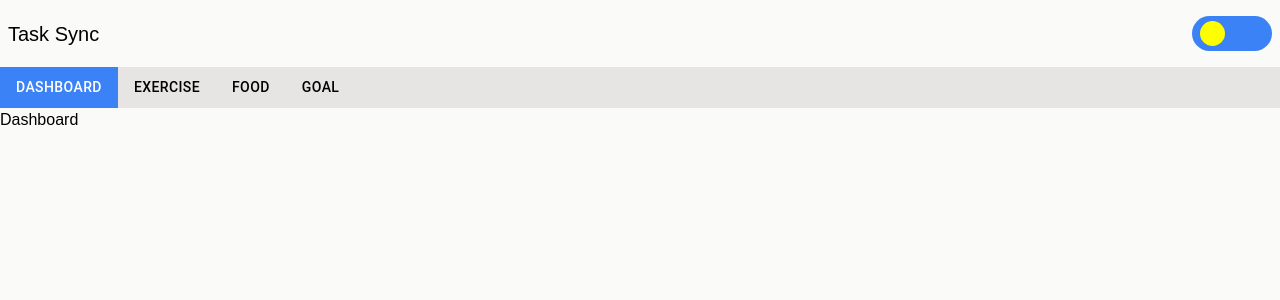
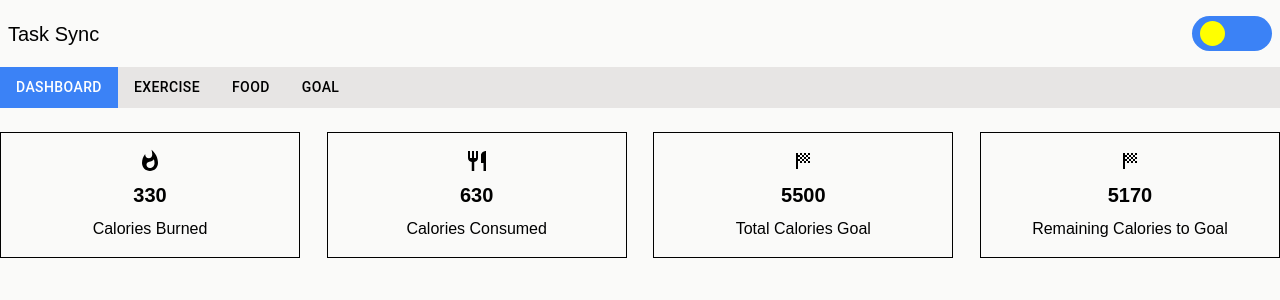
Before and after one commit to vivekbhatt07/FitnessTracker, a React (Vite) app: page / in a window 1280 px wide. Shown: the top 300 px of the page. Built offline with nearby package versions, Linux system fonts and the light colour scheme.

Commit message:
style: dashboard

```diff
--- a/src/Components/Cards/PrimaryCard/index.jsx
+++ b/src/Components/Cards/PrimaryCard/index.jsx
@@ -1,7 +1,14 @@
 import React from "react";
 
-const PrimaryCard = () => {
-  return <div></div>;
+const PrimaryCard = (props) => {
+  const { icon, value, title } = props;
+  return (
+    <div className="p-4 border flex flex-col items-center gap-2 min-w-[300px]">
+      {icon}
+      <div className="text-xl font-bold">{value}</div>
+      <div>{title}</div>
+    </div>
+  );
 };
 
 export default PrimaryCard;
--- a/src/Pages/Dashboard/index.jsx
+++ b/src/Pages/Dashboard/index.jsx
@@ -3,11 +3,32 @@ import { PageWrapper } from "../../Layout";
 import { PrimaryCard, LightLoader, DarkLoader } from "../../Components";
 import "./Dashboard.css";
 import { useTheme } from "../../Context/ThemeContext";
+import { Whatshot, Restaurant, SportsScore } from "@mui/icons-material";
 
 const Dashboard = () => {
   const { isDarkTheme } = useTheme();
 
-  return <PageWrapper>Dashboard</PageWrapper>;
+  const dashboardData = [
+    { id: 1, icon: <Whatshot />, value: 330, title: "Calories Burned" },
+    { id: 2, icon: <Restaurant />, value: 630, title: "Calories Consumed" },
+    { id: 3, icon: <SportsScore />, value: 5500, title: "Total Calories Goal" },
+    {
+      id: 4,
+      icon: <SportsScore />,
+      value: 5170,
+      title: "Remaining Calories to Goal",
+    },
+  ];
+
+  return (
+    <PageWrapper>
+      <section className="flex gap-4 mx-auto max-w-[1280px] pt-6 justify-between">
+        {dashboardData.map((item) => {
+          return <PrimaryCard {...item} key={item.id} />;
+        })}
+      </section>
+    </PageWrapper>
+  );
 };
 
 export default Dashboard;
```
